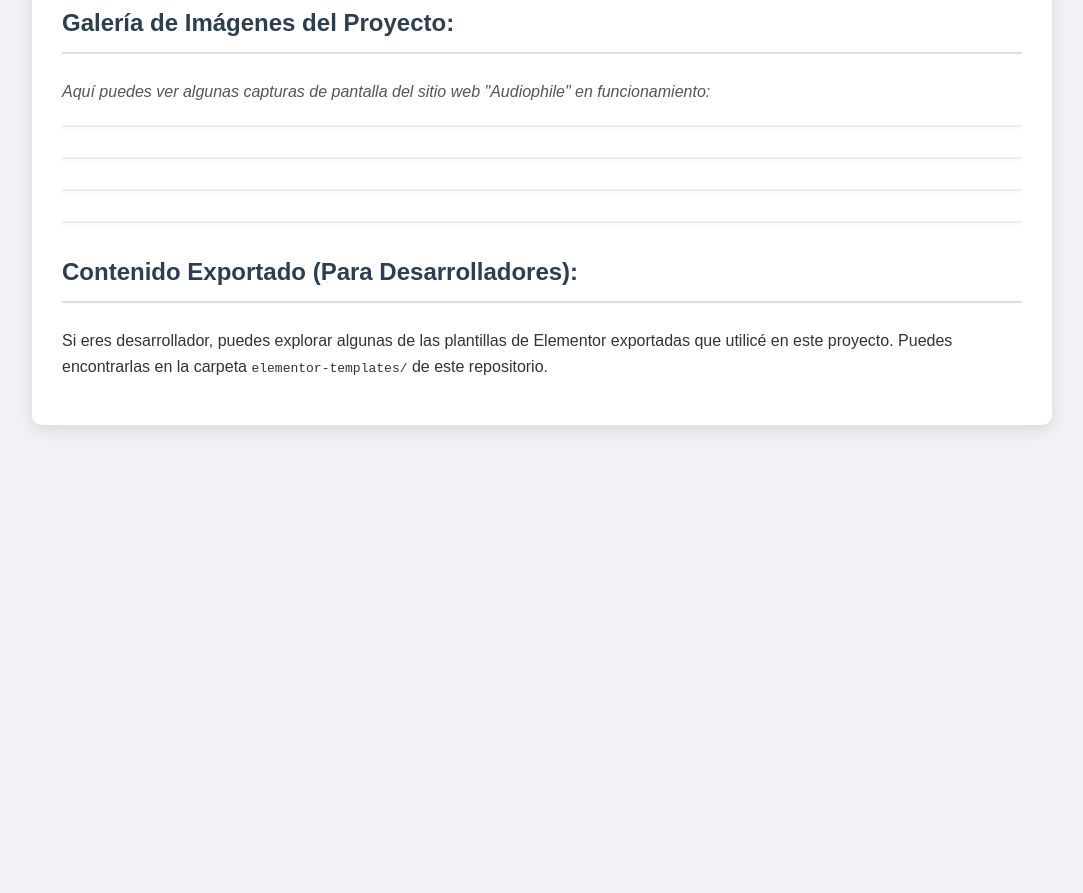
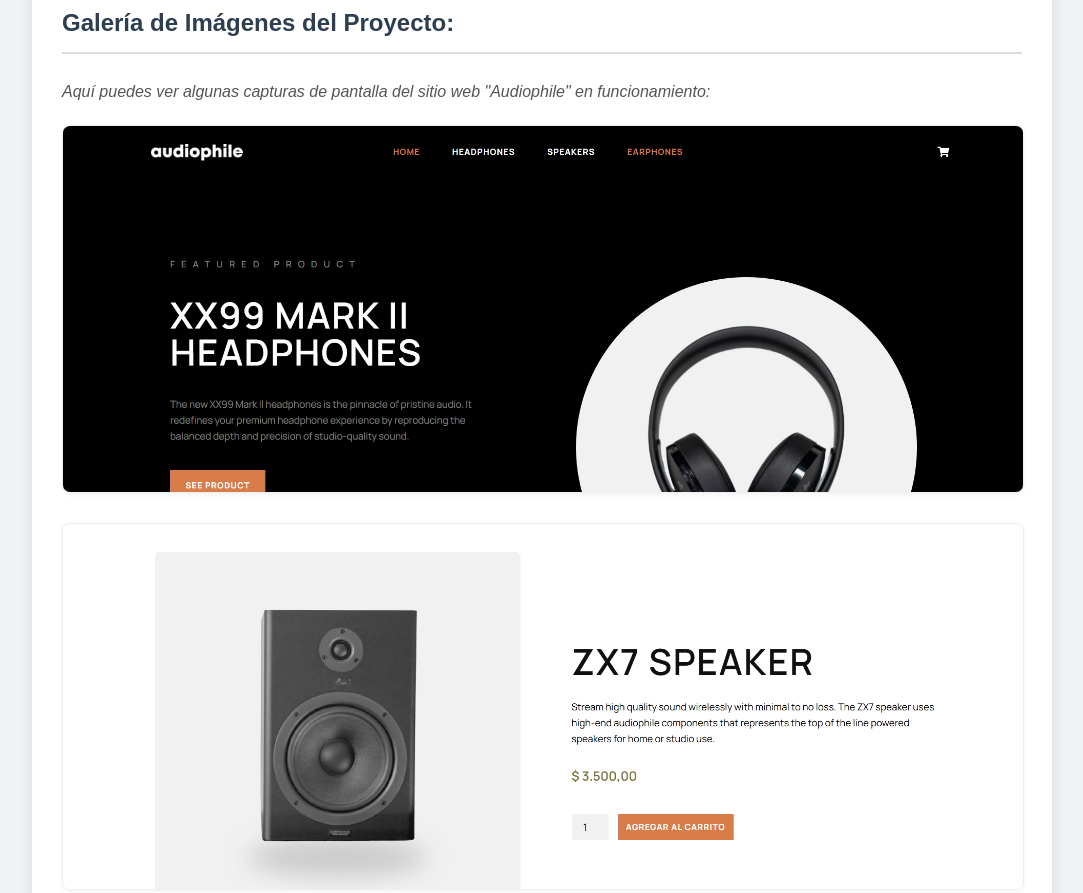
Before and after one commit to Frenchitas/Audiophile-Wordpress-Web, a plain HTML site: page index.html in a window 1280 px wide. Shown: the part 1140-2033 px from the top of the page, without its empty margins (98-1181 px from the left). Before the commit the page ends 1595 px from the top, so only its background shows below. Drawn offline with Linux system fonts and the light colour scheme.

Commit message:
Update index.html

```diff
--- a/index.html
+++ b/index.html
@@ -45,10 +45,10 @@
 
         <h2>Galería de Imágenes del Proyecto:</h2>
         <p class="section-intro">Aquí puedes ver algunas capturas de pantalla del sitio web "Audiophile" en funcionamiento:</p>
-        <img src="Screenshots/audiophile-preview" alt="">
-        <img src="Screenshots/audiophile-product" alt="">
-        <img src="Screenshots/audiophile-carrito" alt="">
-        <img src="Screenshots/audiophile-footer" alt="">
+        <img src="Screenshots/audiophile-preview.png" alt="">
+        <img src="Screenshots/audiophile-product.png" alt="">
+        <img src="Screenshots/audiophile-carrito.png" alt="">
+        <img src="Screenshots/audiophile-footer.png" alt="">
         <h2>Contenido Exportado (Para Desarrolladores):</h2>
         <p>Si eres desarrollador, puedes explorar algunas de las plantillas de Elementor exportadas que utilicé en este proyecto. Puedes encontrarlas en la carpeta <code>elementor-templates/</code> de este repositorio.</p>
 
```
